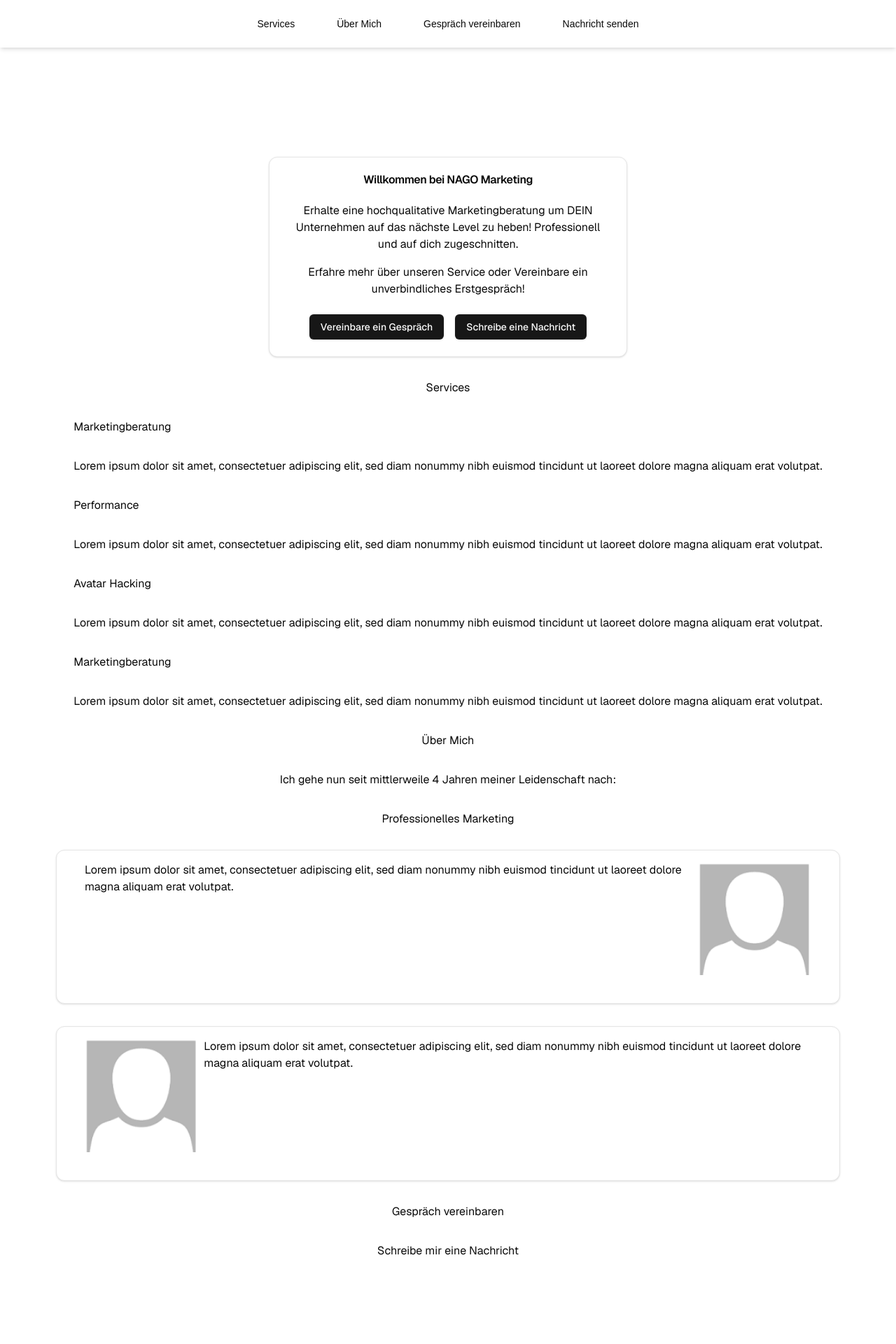
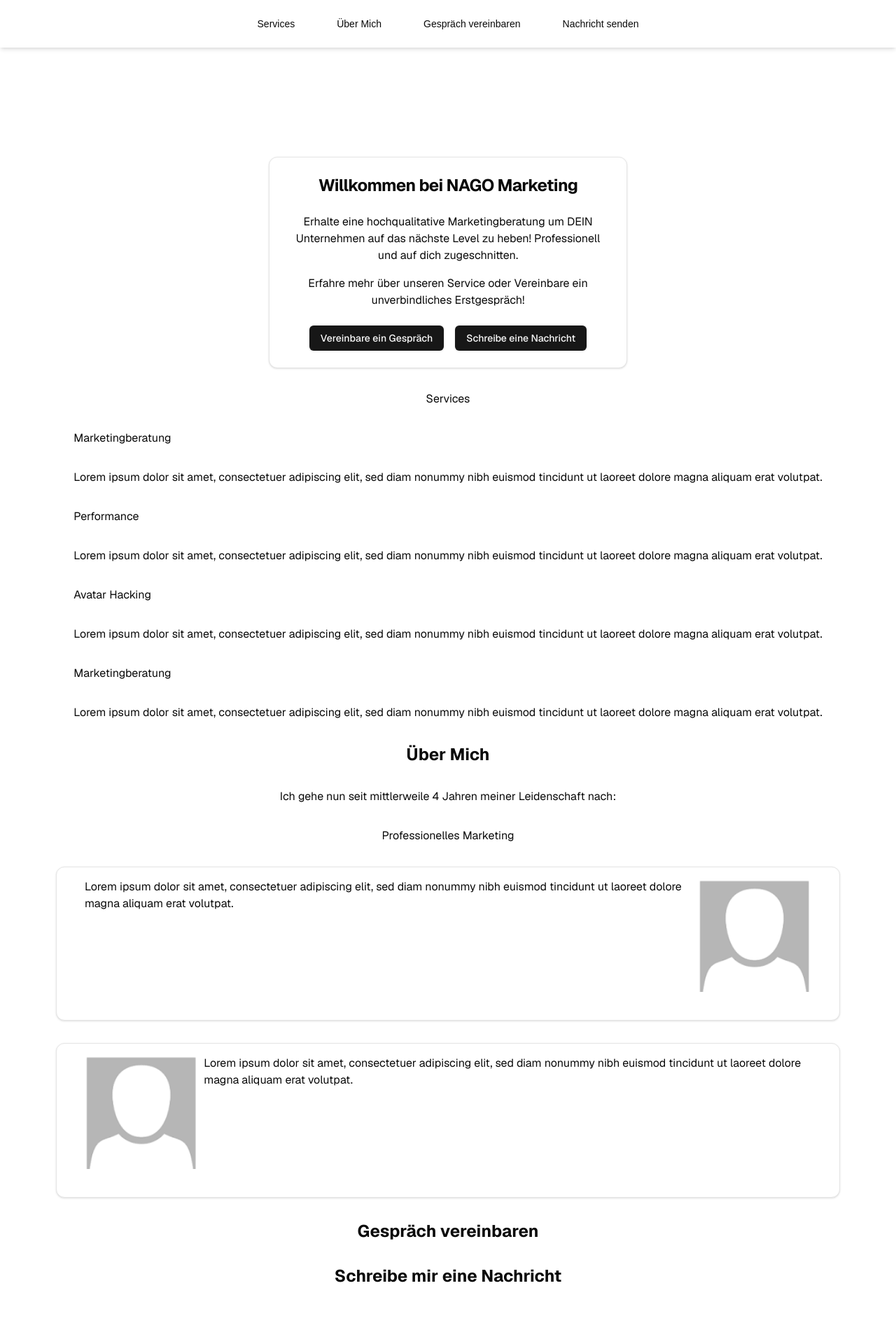
Before and after one commit to NicoGartmann/nago-marketing, a Next.js app: page / in a window 1280 px wide. Shown: the top 1920 px of the page at 70% size. Built offline with nearby package versions, Linux system fonts and the light colour scheme.

Commit message:
applied bold styling for h2

```diff
--- a/src/app/Aboutme.tsx
+++ b/src/app/Aboutme.tsx
@@ -11,7 +11,7 @@
             id={id}
             className="flex flex-col gap-8 row-start-2 items-center sm:items-center"
         >
-            <h2>Über Mich</h2>
+            <h2 className="text-center text-2xl font-bold">Über Mich</h2>
             <p>Ich gehe nun seit mittlerweile 4 Jahren meiner Leidenschaft nach:</p>
             <p>Professionelles Marketing</p>
 
--- a/src/app/Book.tsx
+++ b/src/app/Book.tsx
@@ -8,7 +8,7 @@
             id={id}
             className="flex flex-col gap-8 row-start-2 items-center sm:items-start"
         >
-            <h2>Gespräch vereinbaren</h2>
+            <h2 className="text-center text-2xl font-bold">Gespräch vereinbaren</h2>
         </div>
     )
 }
--- a/src/app/Contact.tsx
+++ b/src/app/Contact.tsx
@@ -8,7 +8,7 @@
             id={id}
             className="flex flex-col gap-8 row-start-2 items-center sm:items-start"
         >
-            <h2>Schreibe mir eine Nachricht</h2>
+            <h2 className="text-center text-2xl font-bold">Schreibe mir eine Nachricht</h2>
         </div>
     )
 }
--- a/src/app/Welcome.tsx
+++ b/src/app/Welcome.tsx
@@ -6,7 +6,7 @@
         <div className="flex justify-center items-center">
             <Card className="text-center max-w-lg">
                 <CardHeader>
-                    <CardTitle>Willkommen bei NAGO Marketing</CardTitle>
+                    <CardTitle className="text-center text-2xl font-bold">Willkommen bei NAGO Marketing</CardTitle>
                 </CardHeader>
                 <CardContent>
                     <p>Erhalte eine hochqualitative Marketingberatung um DEIN Unternehmen auf das nächste
```
